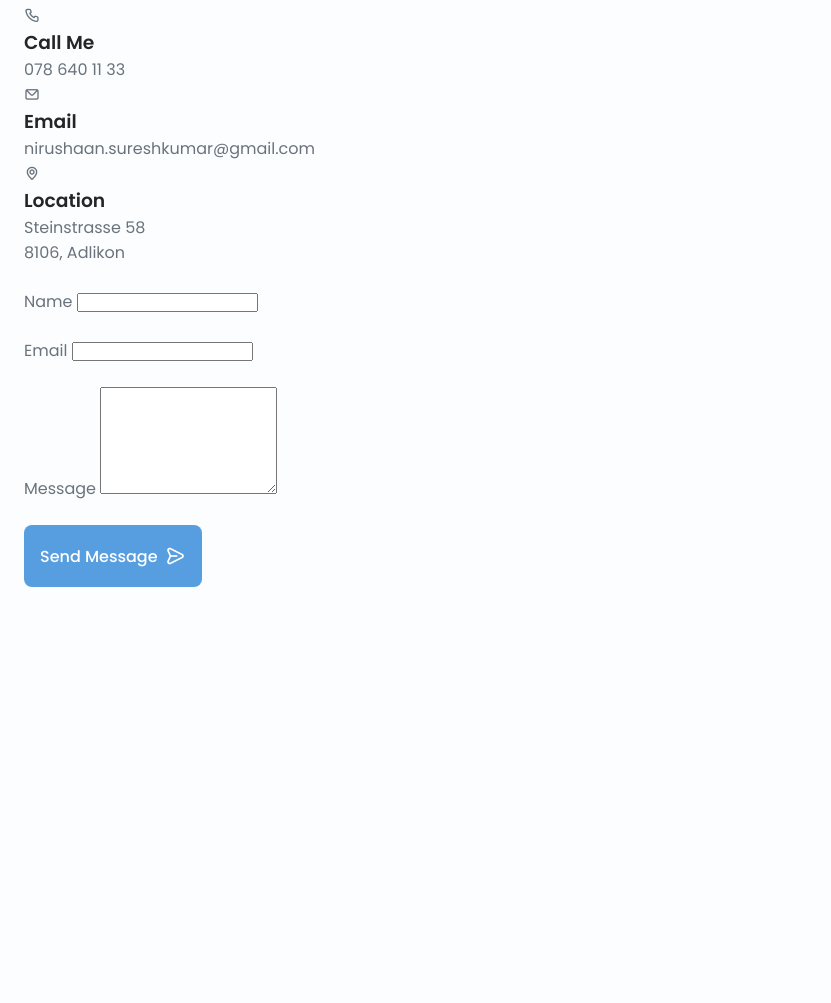
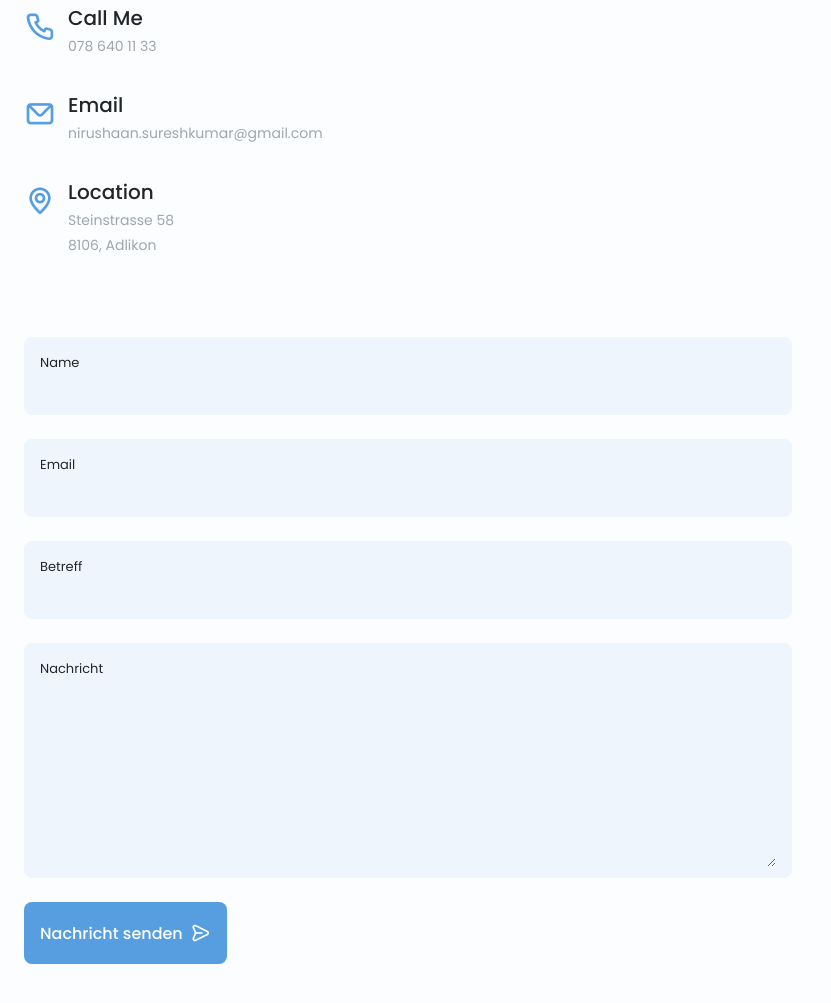
Before and after one commit to Nirushaan/Portfolio, a website built with Parcel: page index.html in a window 1280 px wide. Shown: the part 3993-4996 px from the top of the page, without its empty margins (0-831 px from the left). Before the commit the page ends 4692 px from the top, so only its background shows below. Built offline with nearby package versions, Linux system fonts and the light colour scheme.

Commit message:
Implement contact css

```diff
--- a/css/style.css
+++ b/css/style.css
@@ -565,13 +565,55 @@ portfolio__img{
   transform: translateX(.25rem);
 }
 
-/*==================== PROJECT IN MIND ====================*/
+/*==================== CONTACT ME ====================*/
+.contact__container{
+  row-gap: 3rem;
+}
+
+.contact__information{
+  display: flex;
+  margin-bottom: var(--mb-2);
+}
+
+.contact__icon{
+  font-size: 2rem;
+  color: var(--first-color);
+  margin-right: var(--mb-0-75);
+}
+
+.contact__title{
+  font-size: var(--h3-font-size);
+  font-weight: var(--font-medium);
+}
 
 
-/*==================== TESTIMONIAL ====================*/
+.contact__subtitle{
+  font-size: var(--small-font-size);
+  color: var(--text-color-light);
+}
+
+.contact__content{
+  background-color: var(--input-color);
+  border-radius: .5rem;
+  padding: .75rem 1rem .25rem;
+}
 
 
-/*==================== CONTACT ME ====================*/
+.contact__label{
+  font-size: var(--smaller-font-size);
+  color: var(--title-color);
+}
+
+.contact__input{
+  width: 100%;
+  background-color: var(--input-color);
+  color: var(--text-color);
+  font-family: var(--body-font);
+  font-size: var(--normal-font-size);
+  border: none;
+  outline: none;
+  padding: .25rem .5rem .5rem 0;
+}
 
 
 /*==================== FOOTER ====================*/
--- a/index.html
+++ b/index.html
@@ -545,13 +545,18 @@
               </div>
 
               <div class="contact__content">
-                <label for="" class="contact__label">Message</label>
+                <label for="" class="contact__label">Betreff</label>
+                <input type="text" class="contact__input">
+              </div>
+
+              <div class="contact__content">
+                <label for="" class="contact__label">Nachricht</label>
                 <textarea name="" id="" cols="0" rows="7" class="contact__input"></textarea>
               </div>
 
               <div>
                 <a href="#" class="button button--flex">
-                  Send Message
+                  Nachricht senden
                   <i class="uil uil-message button__icon"></i>
                 </a>
               </div>
```
